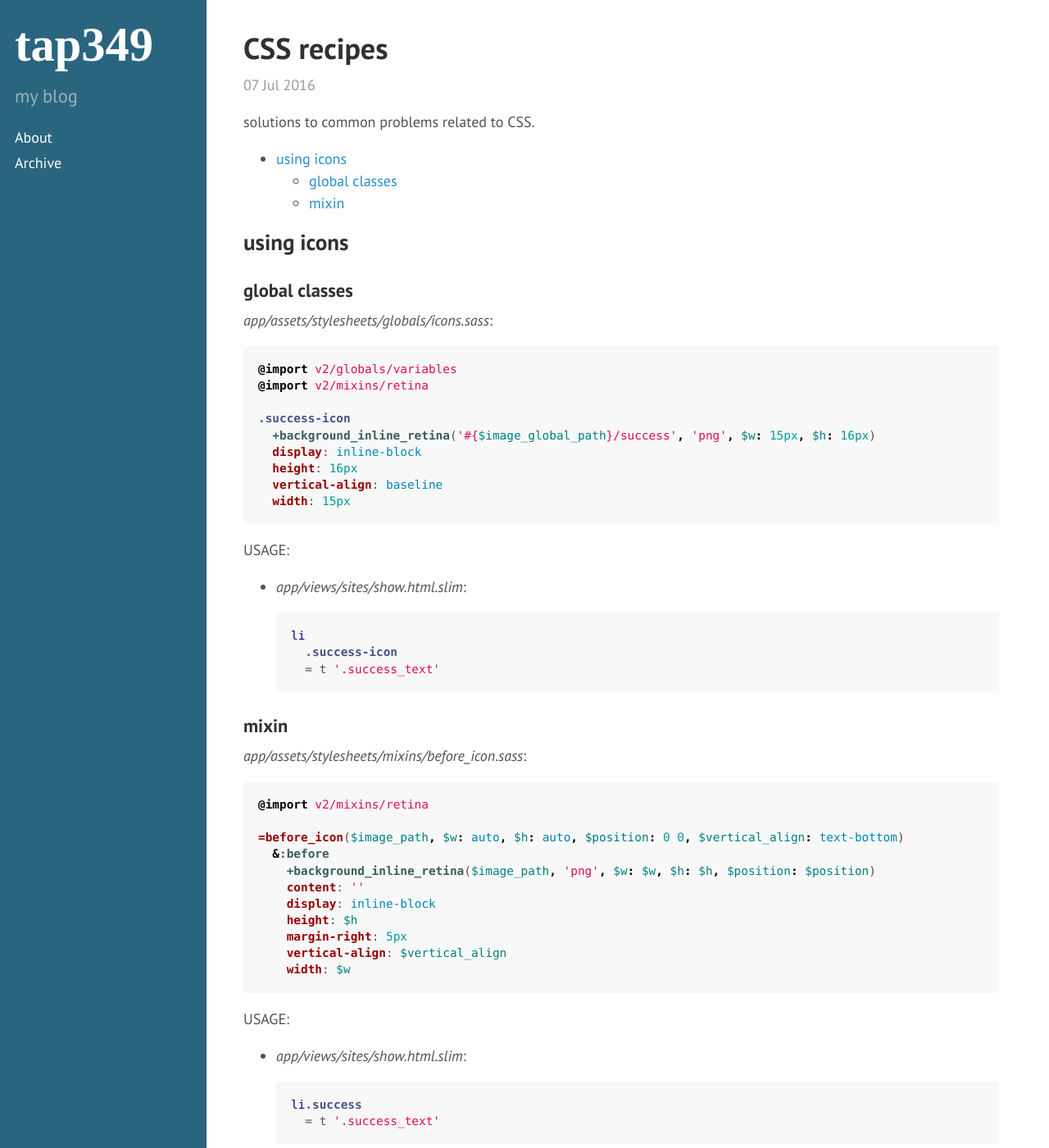
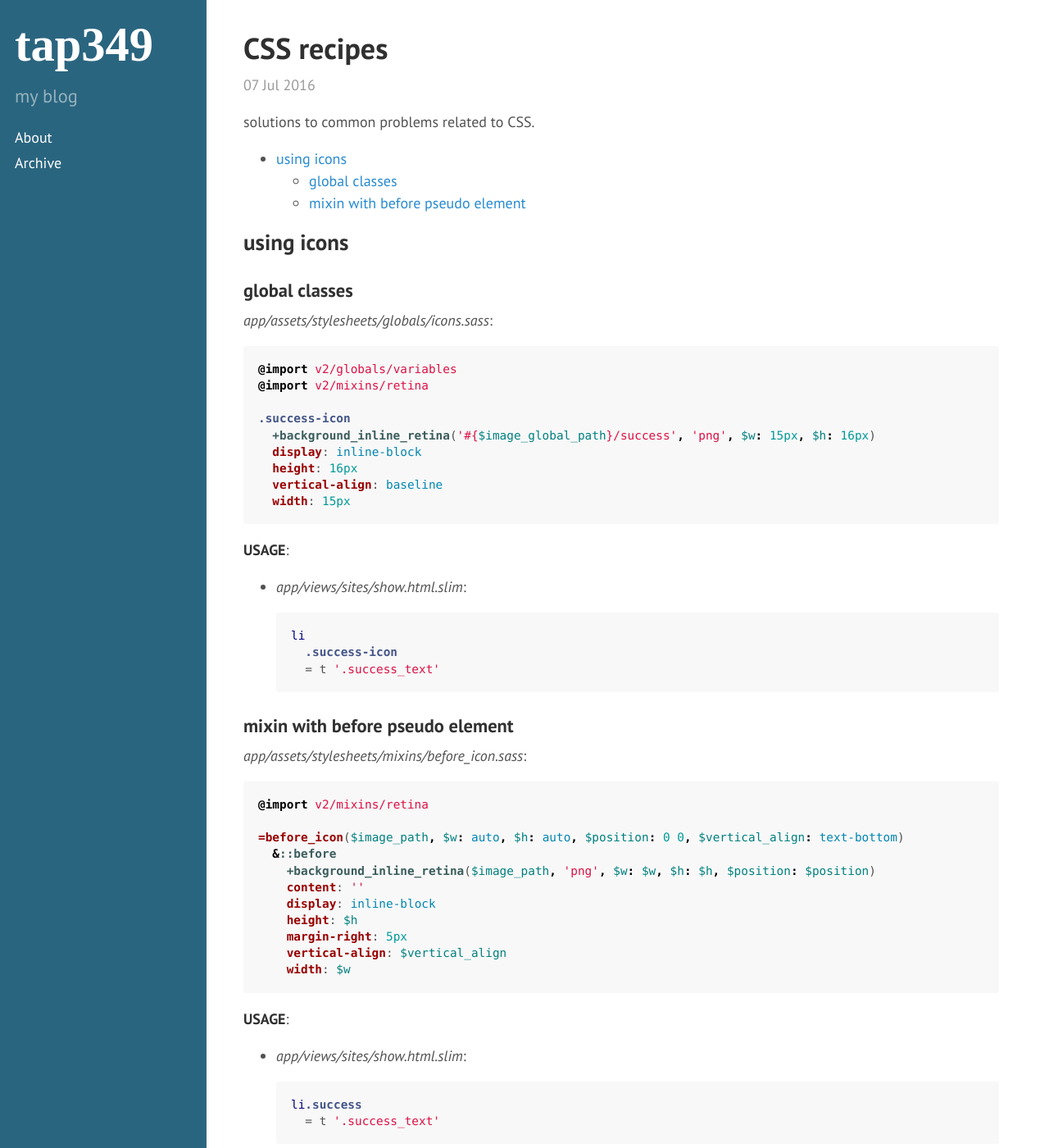
Before and after one commit to tap349/tap349.github.io, a Jekyll site: the page built from _posts/2016-07-08-CSS-recipes.md, in a window 1280 px wide and 1400 px high. Shown: the whole window at 82% size. Built offline with Jekyll 4.4.1, drawn with Linux system fonts in a browser that asks for light colours.

Commit message:
update 2016-07-08_02:31:17

````diff
--- a/_posts/2016-07-08-CSS-recipes.md
+++ b/_posts/2016-07-08-CSS-recipes.md
@@ -41,7 +41,7 @@
     = t '.success_text'
   ```
 
-### mixin
+### mixin with before pseudo element
 
 _app/assets/stylesheets/mixins/before_icon.sass_:
 
@@ -49,7 +49,7 @@
 @import v2/mixins/retina
 
 =before_icon($image_path, $w: auto, $h: auto, $position: 0 0, $vertical_align: text-bottom)
-  &:before
+  &::before
     +background_inline_retina($image_path, 'png', $w: $w, $h: $h, $position: $position)
     content: ''
     display: inline-block
````
Also changed, not shown: other parts of _posts/2016-07-08-CSS-recipes.md (+2 -2 lines).
